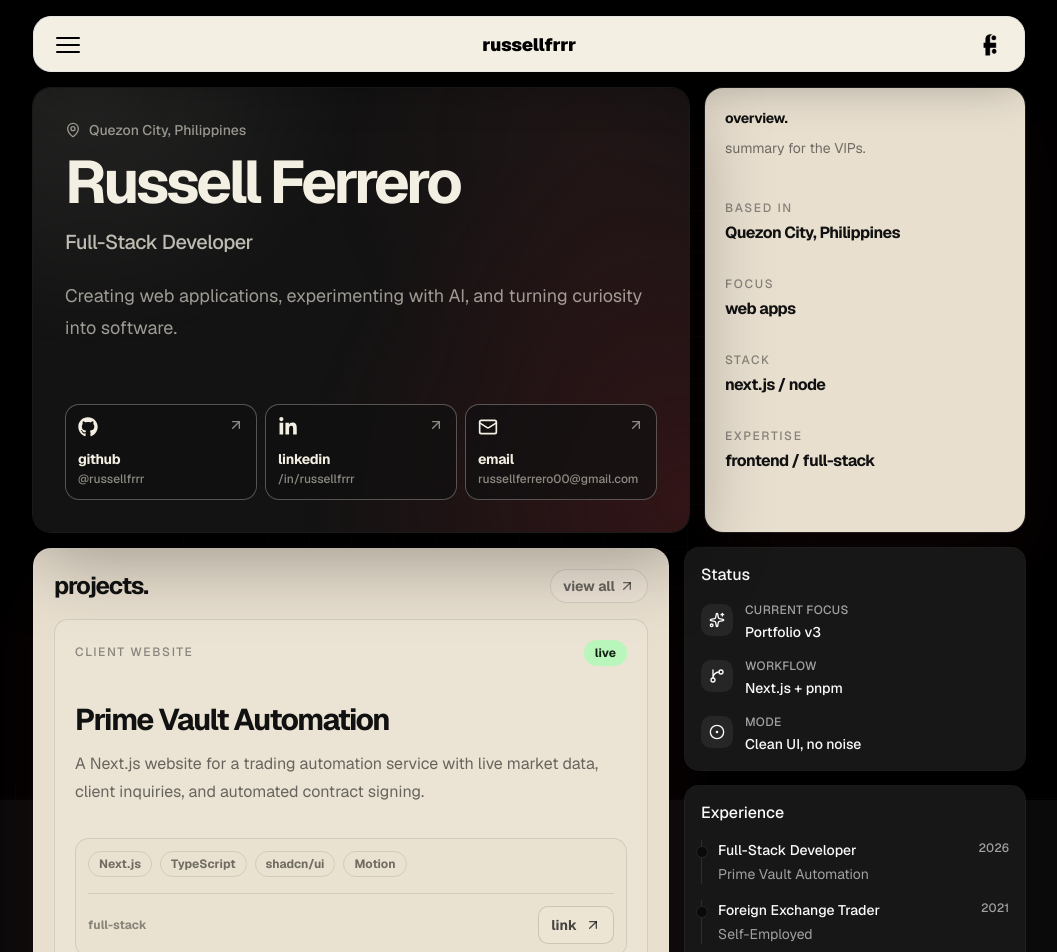
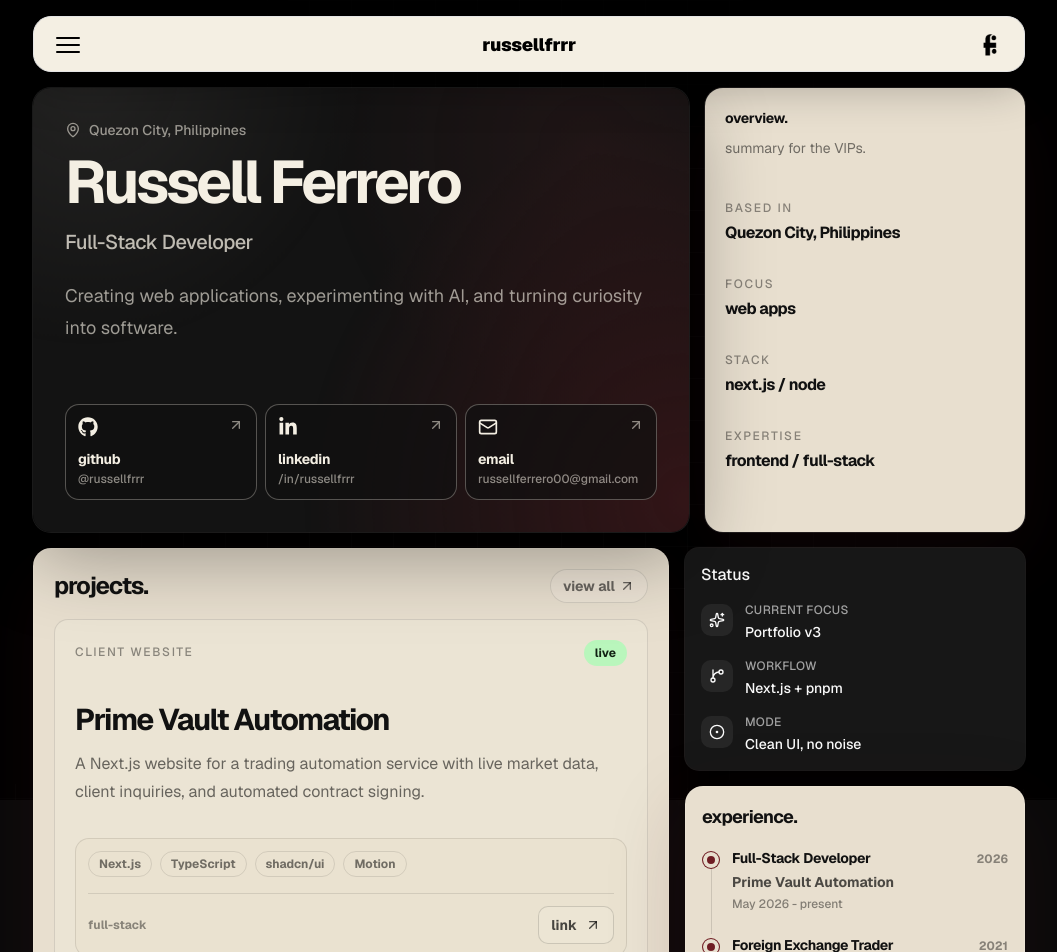
Before and after one commit to russellfrrr/portfolio-v3, a Next.js app: page / in a window 1280 px wide. Shown: the top 952 px of the page, without its empty margins (111-1168 px from the left). Built offline with nearby package versions, Linux system fonts and the light colour scheme.

Commit message:
feat: redesign experience timeline

```diff
--- a/src/components/sections/experience-section.tsx
+++ b/src/components/sections/experience-section.tsx
@@ -1,38 +1,52 @@
-import {
-  Card,
-  CardContent,
-  CardHeader,
-  CardTitle,
-} from '@/components/ui/card';
 import { experience } from '@/lib/data';
 
 export const ExperienceSection = () => {
   return (
-    <Card id="experience">
-      <CardHeader>
-        <CardTitle>Experience</CardTitle>
-      </CardHeader>
+    <section
+      className="rounded-2xl border border-[#f4efe3]/20 bg-[#e8dfcf] p-4 text-[#111111] shadow-[0_24px_80px_rgba(74,23,27,0.18)]"
+      id="experience"
+    >
+      <h2 className="text-lg font-bold tracking-[-0.035em]">experience.</h2>
 
-      <CardContent className="space-y-4">
-        {experience.map((item) => (
-          <div className="relative border-l pl-4" key={`${item.role}-${item.company}`}>
-            <div className="absolute -left-1.5 top-1.5 size-3 rounded-full border bg-background" />
+      <div className="mt-4">
+        {experience.map((item, index) => (
+          <div
+            className="relative grid grid-cols-[18px_minmax(0,1fr)] gap-3 pb-5 last:pb-0"
+            key={`${item.role}-${item.company}`}
+          >
+            {index < experience.length - 1 && (
+              <span className="absolute left-[8.5px] top-4 h-[calc(100%-1rem)] w-px bg-black/12" />
+            )}
 
-            <div className="flex items-start justify-between gap-4">
-              <div>
-                <h3 className="font-medium">{item.role}</h3>
-                <p className="mt-1 text-sm text-muted-foreground">
-                  {item.company}
-                </p>
+            <span
+              className={`relative z-10 mt-1 size-[18px] rounded-full border border-[#6f1d24]/55 shadow-[inset_0_0_0_4px_#e8dfcf] transition-colors ${
+                item.current
+                  ? 'bg-[#6f1d24]'
+                  : 'bg-[#f4efe3] hover:bg-[#6f1d24]'
+              }`}
+            />
+
+            <div className="min-w-0 py-0.5">
+              <div className="flex items-start justify-between gap-3">
+                <h3 className="text-sm font-bold leading-snug tracking-[-0.025em]">
+                  {item.role}
+                </h3>
+
+                <span className="shrink-0 pt-0.5 text-xs font-bold text-black/42">
+                  {item.year}
+                </span>
               </div>
 
-              <span className="text-xs font-medium text-muted-foreground">
-                {item.year}
-              </span>
+              <p className="mt-1 text-sm font-bold text-black/68">
+                {item.company}
+              </p>
+              <p className="mt-1 text-xs font-medium text-black/44">
+                {item.period}
+              </p>
             </div>
           </div>
         ))}
-      </CardContent>
-    </Card>
+      </div>
+    </section>
   );
 };
```
